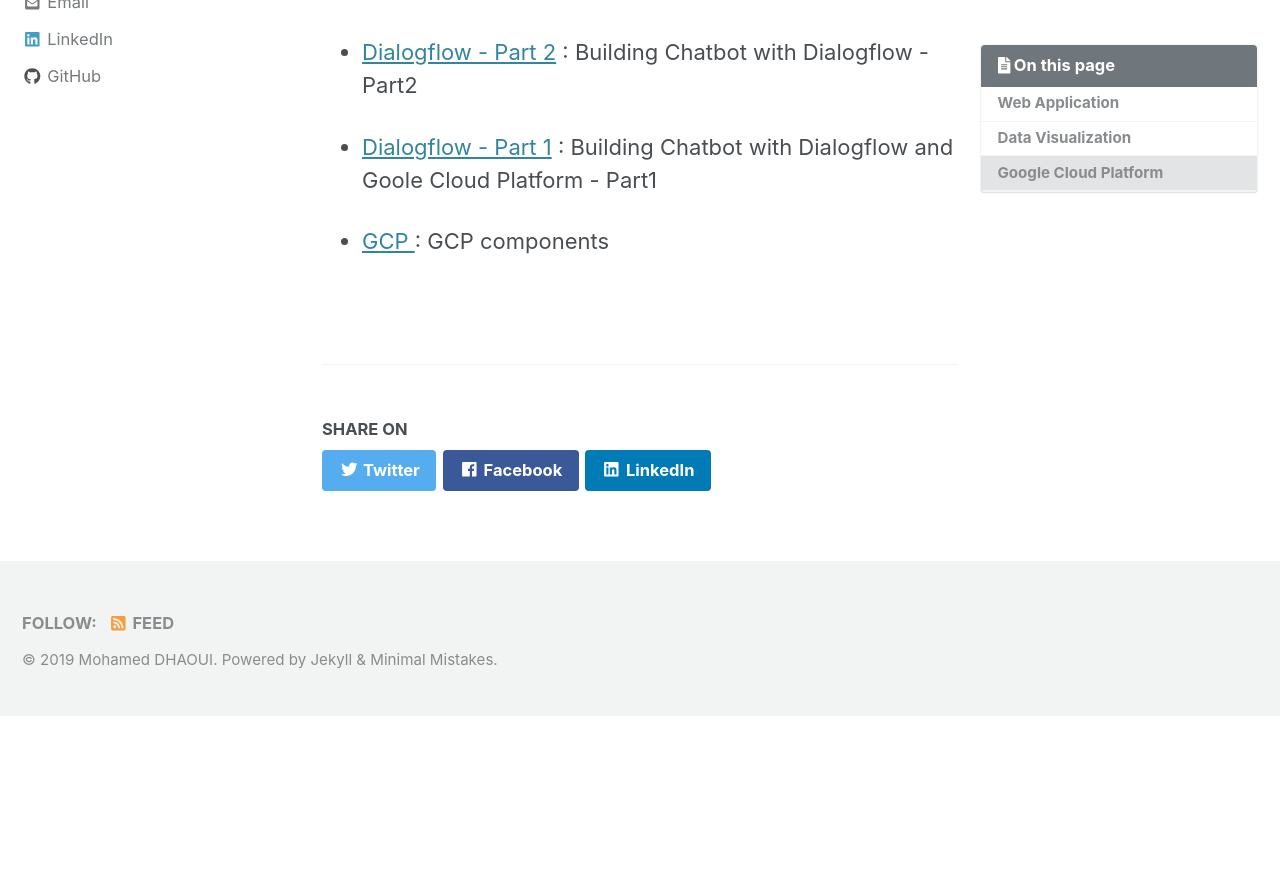
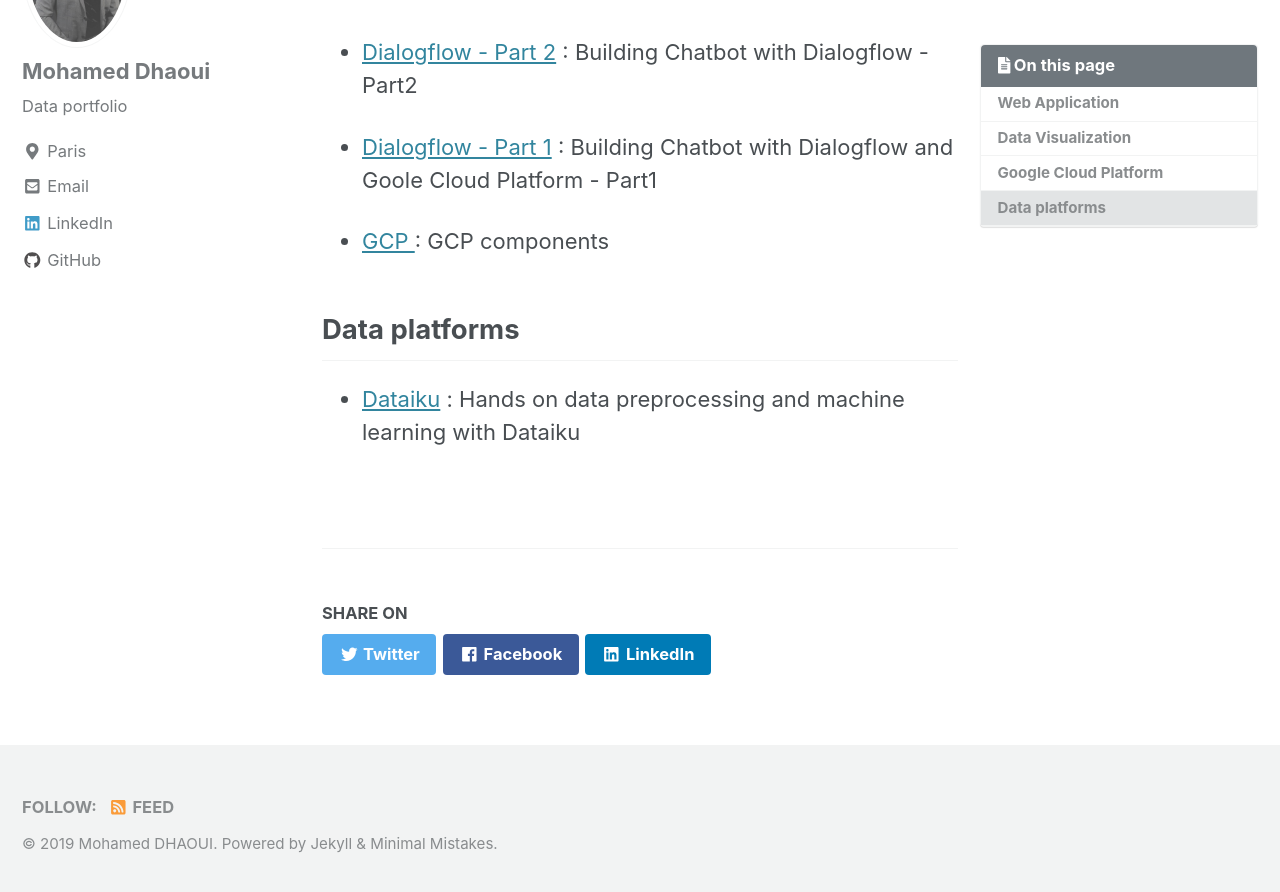
Before and after one commit to mohameddhaoui/mohameddhaoui.github.io, a Jekyll site: the page built from _pages/de.md, in a window 1280 px wide and 900 px high, scrolled down 1814 px. Shown: the top 892 px of the window. Built offline with Jekyll 4.4.1, drawn with Linux system fonts in a browser that asks for light colours; cached includes are drawn as plain includes; before the commit the page ends 2530 px from its top, so only the background shows below that.

Commit message:
Update de.md

```diff
--- a/_pages/de.md
+++ b/_pages/de.md
@@ -29,3 +29,8 @@
 * [Dialogflow - Part 1](https://mohameddhaoui.github.io/dataengineering/chatbot/) : Building Chatbot with Dialogflow and Goole Cloud Platform - Part1
 
 * [GCP ](https://mohameddhaoui.github.io/dataengineering/altair/) : GCP components
+
+
+## Data platforms
+
+* [Dataiku](https://mohameddhaoui.github.io/dataengineering/dataiku/) : Hands on data preprocessing and machine learning with Dataiku
```
